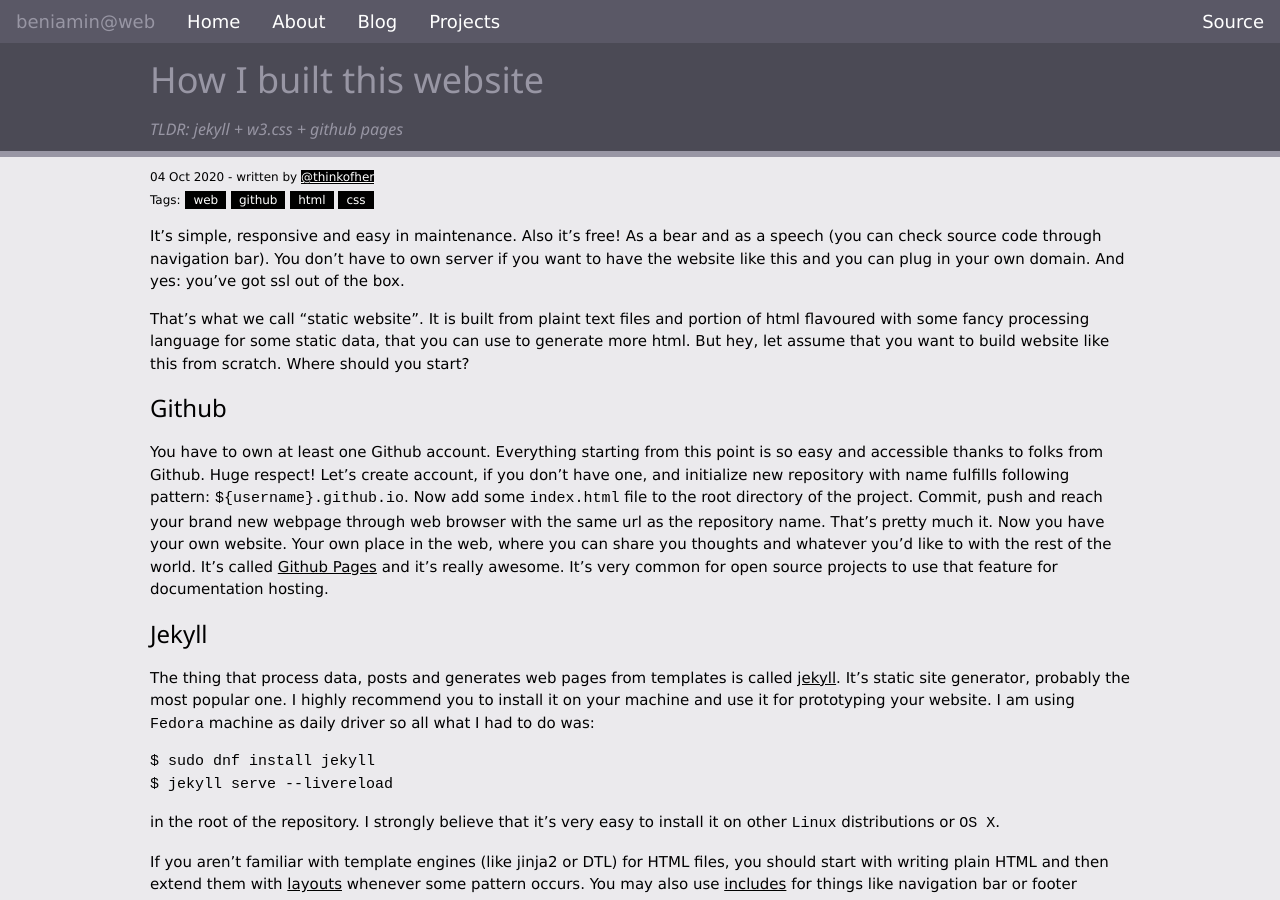
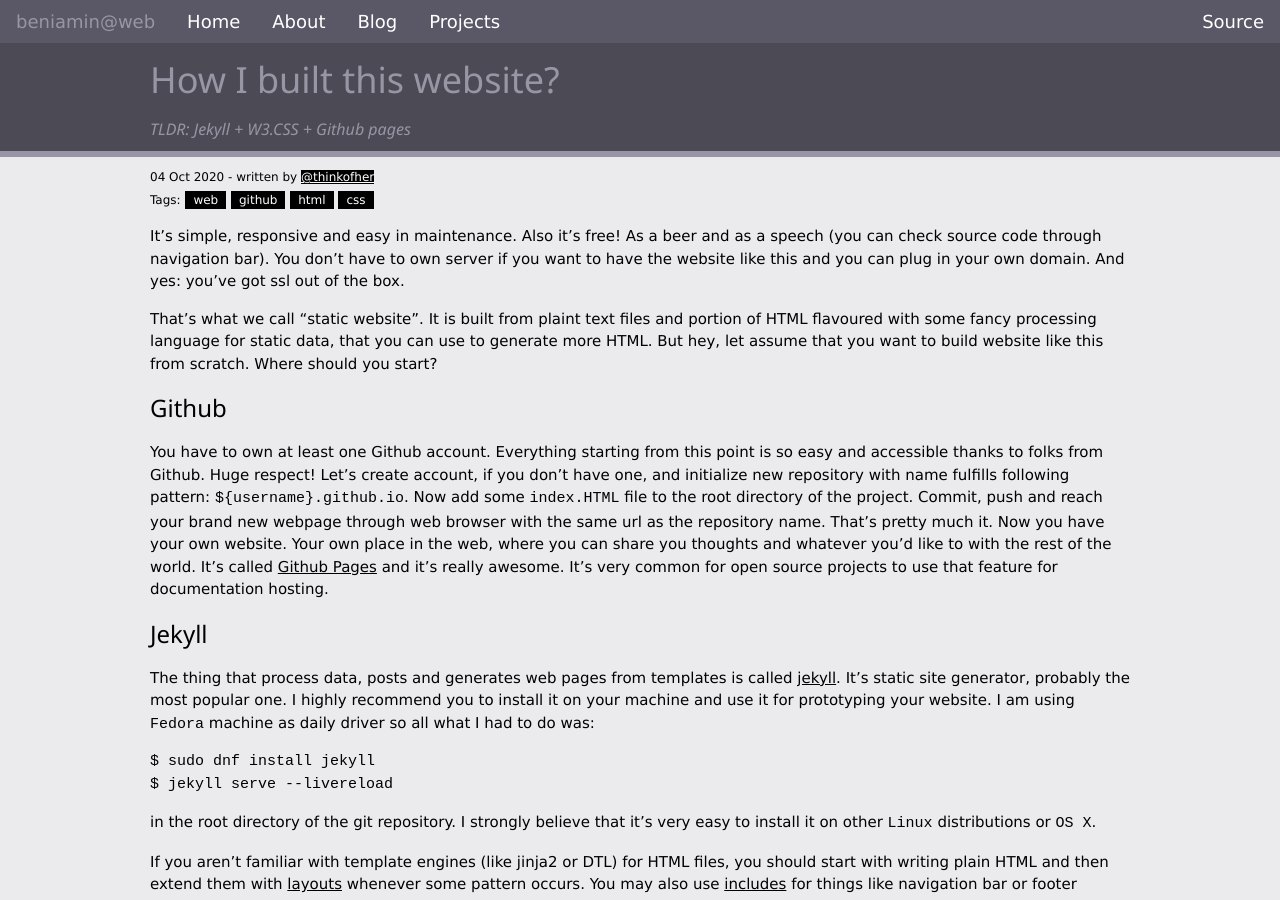
Before and after one commit to thinkofher/thinkofher.github.io, a Jekyll site: the page built from _posts/2020-10-04-how-i-built-this-website.md, in a window 1280 px wide and 900 px high. Built offline with Jekyll 4.4.1, drawn with Linux system fonts in a browser that asks for light colours.

Commit message:
Small improvements.

```diff
--- a/_posts/2020-10-04-how-i-built-this-website.md
+++ b/_posts/2020-10-04-how-i-built-this-website.md
@@ -1,19 +1,19 @@
 ---
-title: "How I built this website"
-subtitle: "TLDR: jekyll + w3.css + github pages"
+title: "How I built this website?"
+subtitle: "TLDR: Jekyll + W3.CSS + Github pages"
 author: thinkofher
 website: "https://github.com/thinkofher"
 tags: web github html css
 layout: post
 ---
 
-It's simple, responsive and easy in maintenance. Also it's free! As a bear and as a speech (you can check source code through navigation bar). You don't have to own server if you want to have the website like this and you can plug in your own domain. And yes: you've got ssl out of the box.
+It's simple, responsive and easy in maintenance. Also it's free! As a beer and as a speech (you can check source code through navigation bar). You don't have to own server if you want to have the website like this and you can plug in your own domain. And yes: you've got ssl out of the box.
 
-That's what we call "static website". It is built from plaint text files and portion of html flavoured with some fancy processing language for some static data, that you can use to generate more html. But hey, let assume that you want to build website like this from scratch. Where should you start?
+That's what we call "static website". It is built from plaint text files and portion of HTML flavoured with some fancy processing language for static data, that you can use to generate more HTML. But hey, let assume that you want to build website like this from scratch. Where should you start?
 
 ### Github
 
-You have to own at least one Github account. Everything starting from this point is so easy and accessible thanks to folks from Github. Huge respect! Let's create account, if you don't have one, and initialize new repository with name fulfills following pattern: `${username}.github.io`. Now add some `index.html` file to the root directory of the project. Commit, push and reach your brand new webpage through web browser with the same url as the repository name. That's pretty much it. Now you have your own website. Your own place in the web, where you can share you thoughts and whatever you'd like to with the rest of the world. It's called [Github Pages](https://pages.github.com/) and it's really awesome. It's very common for open source projects to use that feature for documentation hosting.
+You have to own at least one Github account. Everything starting from this point is so easy and accessible thanks to folks from Github. Huge respect! Let's create account, if you don't have one, and initialize new repository with name fulfills following pattern: `${username}.github.io`. Now add some `index.HTML` file to the root directory of the project. Commit, push and reach your brand new webpage through web browser with the same url as the repository name. That's pretty much it. Now you have your own website. Your own place in the web, where you can share you thoughts and whatever you'd like to with the rest of the world. It's called [Github Pages](https://pages.github.com/) and it's really awesome. It's very common for open source projects to use that feature for documentation hosting.
 
 
 ### Jekyll
@@ -23,7 +23,7 @@ The thing that process data, posts and generates web pages from templates is cal
     $ sudo dnf install jekyll
     $ jekyll serve --livereload
 
-in the root of the repository. I strongly believe that it's very easy to install it on other `Linux` distributions or `OS X`.
+in the root directory of the git repository. I strongly believe that it's very easy to install it on other `Linux` distributions or `OS X`.
 
 If you aren't familiar with template engines (like jinja2 or DTL) for HTML files, you should start with writing plain HTML and then extend them with [layouts](https://jekyllrb.com/docs/layouts/) whenever some pattern occurs. You may also use [includes](https://jekyllrb.com/docs/includes/) for things like navigation bar or footer (that's what I am using includes for). What I am describing now are just my suggestions as whole system is very flexible and you can use it as you like. If you still are not feeling confident with the whole idea, just follow the [tutorial](https://jekyllrb.com/docs/step-by-step/01-setup/) and take a look at the `jekyll` [documentation](https://jekyllrb.com/docs/).
 
```
